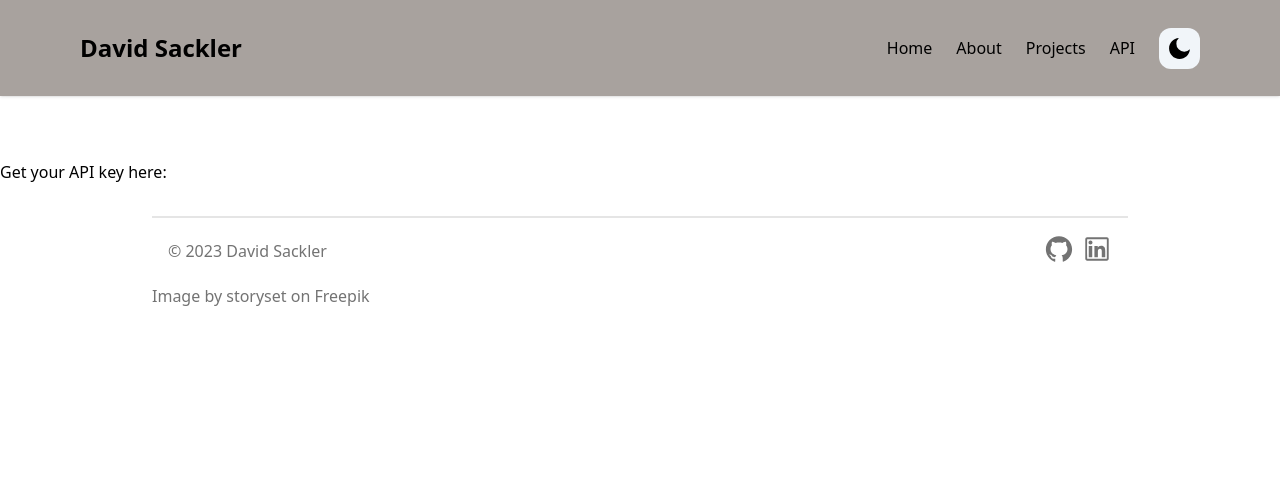
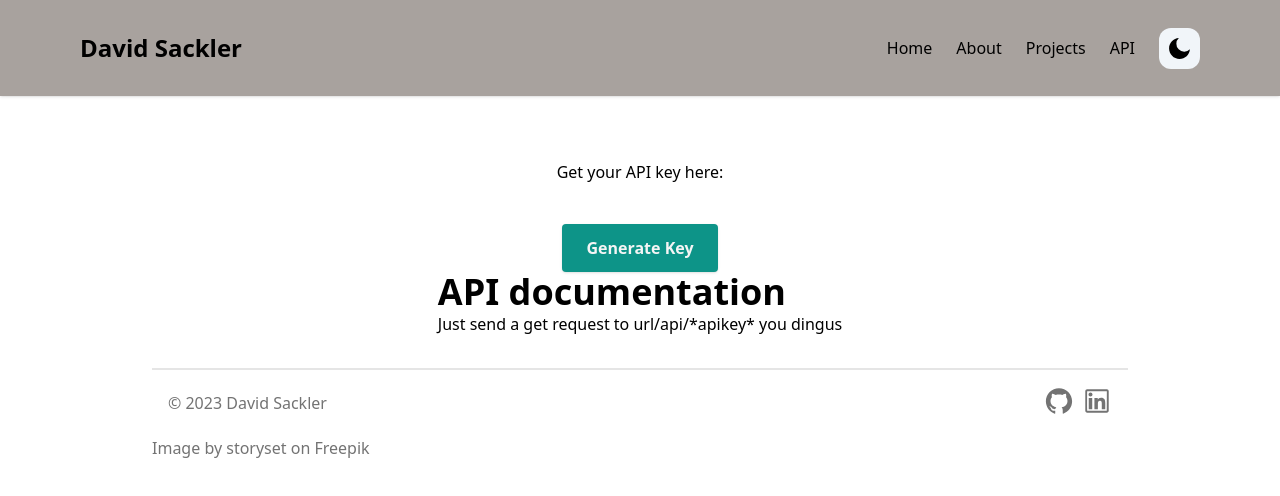
Before and after one commit to Dsackler/portfolio_website, a Next.js app: page /dev_api in a window 1280 px wide. Shown: the top 496 px of the page. Built offline with nearby package versions, Linux system fonts and the light colour scheme.

Commit message:
added outline

```diff
--- a/app/dev_api/page.tsx
+++ b/app/dev_api/page.tsx
@@ -1,9 +1,41 @@
+'use client';
 import React from 'react';
+import { useState } from 'react';
+import { nanoid } from 'nanoid';
 
 export default function Page() {
+  const [viewKey, setViewKey] = useState(false);
+  const [clicked, setClicked] = useState(false);
+
+  const handleClick = () => {
+    setViewKey(!viewKey);
+    setClicked(true);
+  };
+
+  const model = {
+    id: '',
+  };
+  model.id = nanoid();
+  console.log(model.id);
   return (
-    <div>
-      <h1 className='mt-40'>Get your API key here:</h1>
+    <div className='flex flex-col justify-center items-center mt-40'>
+      <h1>Get your API key here:</h1>
+      <div className='mt-10'>
+        <button
+          onClick={handleClick}
+          disabled={clicked}
+          className={`text-neutral-100 font-semibold px-6 py-3 bg-teal-600 rounded shadow cursor-pointer ${
+            clicked ? 'opacity-50 cursor-default' : 'hover:bg-teal-700'
+          }`}
+        >
+          Generate Key
+        </button>
+      </div>
+      {viewKey && model.id}
+      <div>
+        <h1 className='font-bold text-4xl'>API documentation</h1>
+        <p>Just send a get request to url/api/*apikey* you dingus</p>
+      </div>
     </div>
   );
 }
--- a/components/Navbar.tsx
+++ b/components/Navbar.tsx
@@ -5,7 +5,6 @@ import { Link as _link } from 'react-scroll/modules';
 import { useTheme } from 'next-themes';
 import { RiMoonFill, RiSunLine } from 'react-icons/ri';
 import { IoMdMenu, IoMdClose } from 'react-icons/io';
-import API from '@/app/dev_api/page';
 
 interface NavItem {
   label: string;
--- a/package.json
+++ b/package.json
@@ -14,6 +14,7 @@
     "@types/react-dom": "18.2.4",
     "eslint": "8.41.0",
     "eslint-config-next": "13.4.4",
+    "nanoid": "^4.0.2",
     "next": "13.4.4",
     "next-themes": "^0.2.1",
     "react": "18.2.0",
--- a/pages/api/description.ts
+++ /dev/null
@@ -1,10 +0,0 @@
-import type { NextApiRequest, NextApiResponse } from 'next';
-
-export default async function handler(
-    req: NextApiRequest,
-    res: NextApiResponse
-) {
-    if (req.method === 'GET') {
-        res.json({message: 'Hi! This is David :)'})
-    }
-}
```
Also changed, not shown: 1 other file (tests, documents, lock files or other folders).
